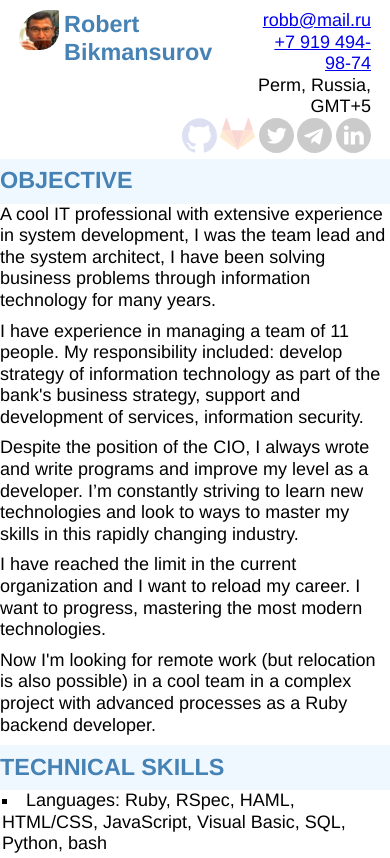
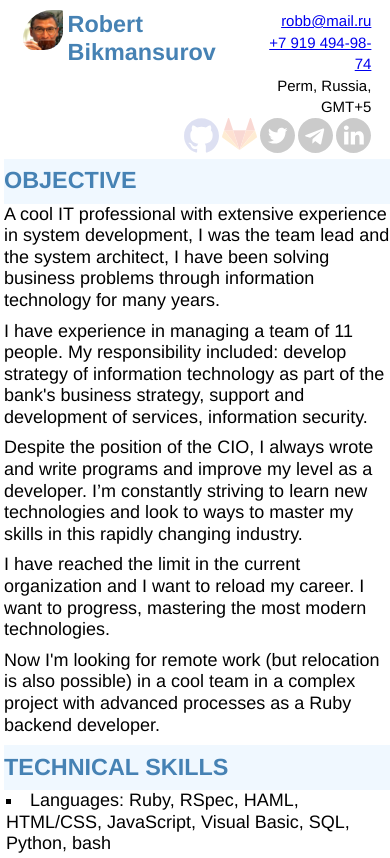
Before and after one commit to RobBikmansurov/cv, a plain HTML site: page index.html in a window 390 px wide. Shown: the top 858 px of the page. Drawn offline with Linux system fonts and the light colour scheme.

Commit message:
improve show phone number on small screen

```diff
--- a/css/cv.css
+++ b/css/cv.css
@@ -155,12 +155,19 @@ footer {
 }
 
 @media screen and (max-width: 414px) {
+  .container {
+    margin-left: 4px;
+  }
   h1 {
     font-size: 1.3em;
     margin-left: 5px;
   }
   .photo {
     width: 40px;
+  }
+  .contact-items {
+    font-size: 15px;
+    padding-left: 0;
   }
 }
 
```
